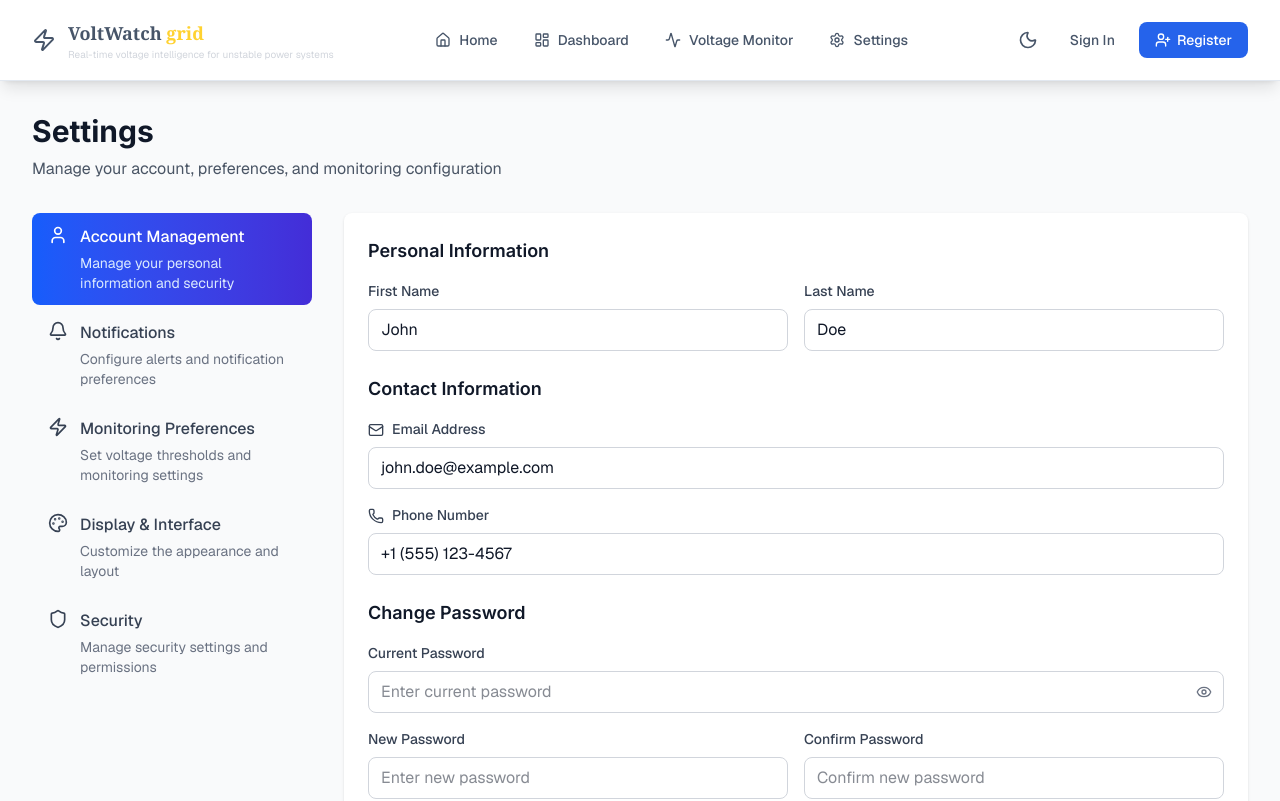
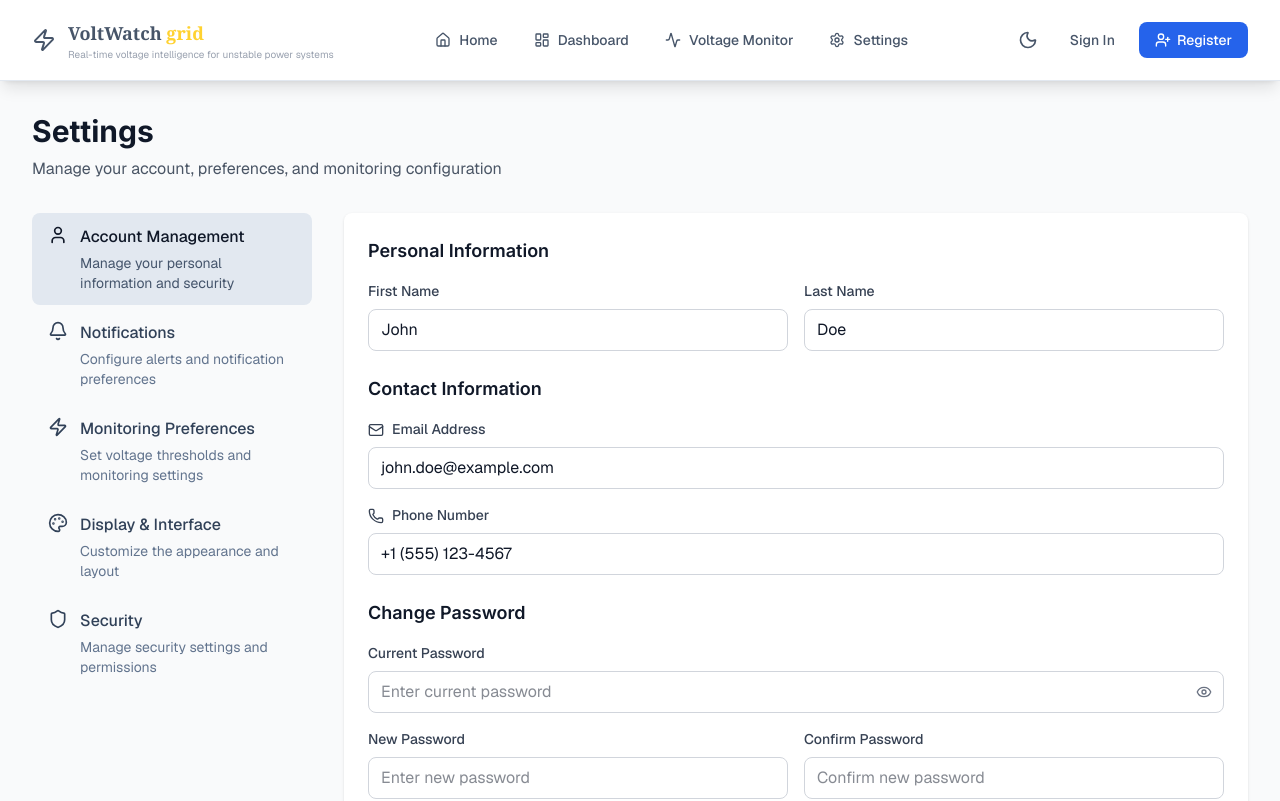
Before and after one commit to HELEN-DEE/Voltage-Monitor-pro, a Next.js app: page /settings in a window 1280 px wide. Shown: the top 801 px of the page. Built offline with nearby package versions, Linux system fonts and the light colour scheme.

Commit message:
Modify: Settings page accent colour Modify: under text logo colour

```diff
--- a/src/app/settings/page.tsx
+++ b/src/app/settings/page.tsx
@@ -637,11 +637,11 @@ const [formData, setFormData] = useState({
                     className={`w-full flex items-start space-x-3 px-4 py-3 text-left rounded-lg transition-colors ${
                         activeSection === section.id
                         ? isDarkMode
-                            ? 'bg-gradient-to-r from-blue-600 to-purple-700 text-white'
-                            : 'bg-gradient-to-r from-blue-600 to-indigo-700 text-white'
+                            ? 'bg-gray-800 text-white'
+                            : 'bg-slate-200 text-gray-900'
                         : isDarkMode
-                            ? 'text-gray-300 hover:bg-gray-700'
-                            : 'text-gray-700 hover:bg-gray-100'
+                            ? 'text-slate-400 hover:bg-gray-800'
+                            : 'text-slate-700 hover:bg-slate-100'
                     }`}
                     >
                     <div className="flex-shrink-0">
@@ -651,10 +651,8 @@ const [formData, setFormData] = useState({
                         <div className="font-medium">{section.title}</div>
                         <div className={`text-sm mt-1 ${
                         activeSection === section.id
-                            ? 'text-blue-100'
-                            : isDarkMode
-                            ? 'text-gray-400'
-                            : 'text-gray-500'
+                            ? isDarkMode ? 'text-slate-300' : 'text-slate-600'
+                        : isDarkMode ? 'text-slate-500' : 'text-slate-500'
                         }`}>
                         {section.description}
                         </div>
@@ -689,7 +687,7 @@ const [formData, setFormData] = useState({
                     <button
                         type="button"
                         onClick={handleSave}
-                        className={`inline-flex items-center px-4 py-2 text-sm font-medium text-white  rounded-md transition-colors focus:outline-none focus:ring-2 focus:ring-offset-2 focus:ring-blue-500 ${isDarkMode ? 'bg-gradient-to-r from-blue-600 to-purple-700 hover:bg-purple-700' : 'bg-gradient-to-r from-blue-600 to-indigo-700 hover:bg-blue-700'}`}
+                        className= "inline-flex items-center px-4 py-2 text-sm font-medium text-white rounded-md bg-blue-600 hover:bg-blue-700 transition-colors focus:outline-none focus:ring-2 focus:ring-blue-500"
                     >
                         <Save className="w-4 h-4 mr-2" />
                         Save Changes
--- a/src/components/Navbar.tsx
+++ b/src/components/Navbar.tsx
@@ -67,7 +67,7 @@ const Navbar = ({ isAuthenticated = false }) => {
                   VoltWatch <span className="text-amber-300">grid</span>
 
                 </span>
-                <span className='text-gray-300 text-[10px] '>
+                <span className='text-gray-400 text-[10px] '>
                   Real-time voltage intelligence for unstable power systems
                 </span>
               </div>
--- a/src/components/home/HeroSection.tsx
+++ b/src/components/home/HeroSection.tsx
@@ -66,7 +66,7 @@ const HeroSection = () => {
             and gives you complete visibility into your power quality.
           </p>
 
-          {/* Waveform with enhanced container */}
+          {/* Waveform with container */}
           <div className="mb-12 p-6 rounded-2xl backdrop-blur-sm border border-opacity-20"
             style={{
               backgroundColor: isDarkMode ? 'rgba(30, 41, 59, 0.4)' : 'rgba(255, 255, 255, 0.6)',
@@ -84,7 +84,7 @@ const HeroSection = () => {
             </div>
           </div>
 
-          {/* Enhanced CTA Buttons */}
+          {/* CTA Buttons */}
           <div className="flex flex-col sm:flex-row gap-4 items-start sm:items-center">
             <Link href="/how-it-works">
               <button className="group relative px-8 py-4 rounded-xl font-semibold bg-gradient-to-r from-blue-600 to-indigo-600 text-white hover:from-blue-700 hover:to-indigo-700 transition-all duration-300 shadow-lg hover:shadow-xl hover:-translate-y-0.5">
@@ -116,7 +116,7 @@ const HeroSection = () => {
           </div>
         </div>
 
-        {/* RIGHT — Enhanced Image Container */}
+        {/* RIGHT — Image Container */}
         <div className="relative z-10 lg:bottom-12">
           <div className="relative group">
             {/* Glow effect */}
```
